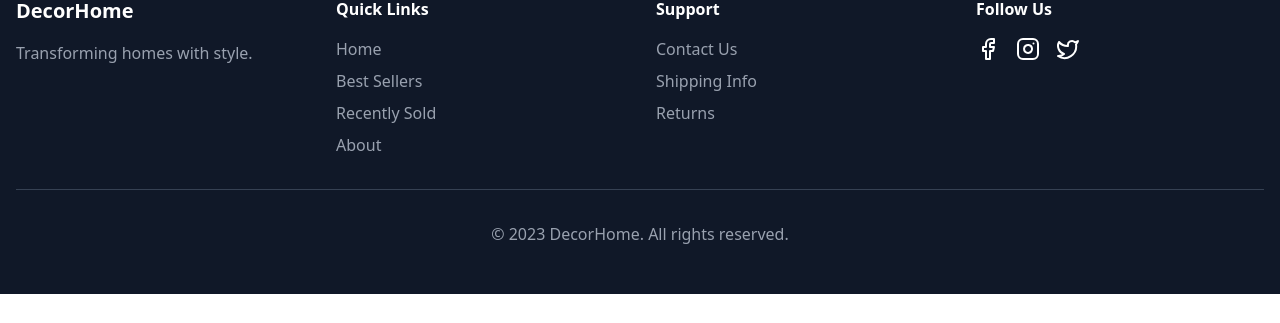
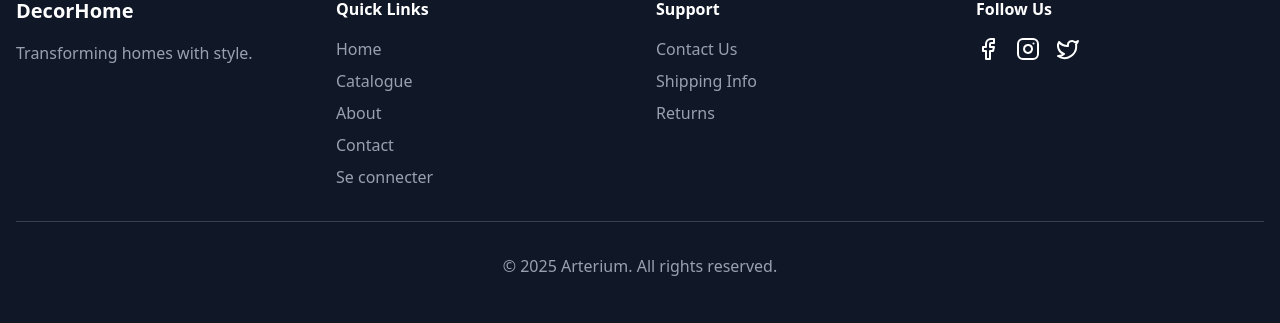
Before and after one commit to younes-elmeskini/Artetium, a Next.js app: page / in a window 1280 px wide. Shown: the part 2669-2992 px from the top of the page. Before the commit the page ends 2963 px from the top, so only its background shows below. Built offline with nearby package versions, Linux system fonts and the light colour scheme; no server answers; the database is empty.

Commit message:
Update footer links and copyright information for improved navigation and branding. Replaced placeholder links with actual routes, added new links for Catalogue and login, updated social media links to point to the official accounts, and changed copyright year and name to reflect the current brand.

```diff
--- a/src/UI/footer.tsx
+++ b/src/UI/footer.tsx
@@ -12,31 +12,32 @@ export default function Footer() {
           <div>
             <h4 className="font-semibold mb-4">Quick Links</h4>
             <ul className="space-y-2 text-gray-400">
-              <li><a href="#hero" className="hover:text-white">Home</a></li>
-              <li><a href="#best-sellers" className="hover:text-white">Best Sellers</a></li>
-              <li><a href="#recently-sold" className="hover:text-white">Recently Sold</a></li>
-              <li><a href="#about" className="hover:text-white">About</a></li>
+              <li><a href="/" className="hover:text-white">Home</a></li>
+              <li><a href="/catalogue" className="hover:text-white">Catalogue</a></li>
+              <li><a href="/about" className="hover:text-white">About</a></li>
+              <li><a href="/contact" className="hover:text-white">Contact</a></li>
+              <li><a href="/auth/login" className="hover:text-white">Se connecter</a></li>
             </ul>
           </div>
           <div>
             <h4 className="font-semibold mb-4">Support</h4>
             <ul className="space-y-2 text-gray-400">
-              <li><a href="#" className="hover:text-white">Contact Us</a></li>
-              <li><a href="#" className="hover:text-white">Shipping Info</a></li>
-              <li><a href="#" className="hover:text-white">Returns</a></li>
+              <li><a href="/contact" className="hover:text-white">Contact Us</a></li>
+              <li><a href="/About" className="hover:text-white">Shipping Info</a></li>
+              <li><a href="/About" className="hover:text-white">Returns</a></li>
             </ul>
           </div>
           <div>
             <h4 className="font-semibold mb-4">Follow Us</h4>
             <div className="flex space-x-4">
-              <a href="#" aria-label="Facebook"><Facebook className="w-6 h-6 hover:text-blue-400" /></a>
-              <a href="#" aria-label="Instagram"><Instagram className="w-6 h-6 hover:text-pink-400" /></a>
-              <a href="#" aria-label="Twitter"><Twitter className="w-6 h-6 hover:text-blue-300" /></a>
+              <a href="https://www.facebook.com/arterium.ma" aria-label="Facebook"><Facebook className="w-6 h-6 hover:text-blue-400" /></a>
+              <a href="https://www.instagram.com/arterium.ma" aria-label="Instagram"><Instagram className="w-6 h-6 hover:text-pink-400" /></a>
+              <a href="https://x.com/arterium_ma" aria-label="Twitter"><Twitter className="w-6 h-6 hover:text-blue-300" /></a>
             </div>
           </div>
         </div>
         <div className="border-t border-gray-700 mt-8 pt-8 text-center text-gray-400">
-          <p>&copy; 2023 DecorHome. All rights reserved.</p>
+          <p>&copy; 2025 Arterium. All rights reserved.</p>
         </div>
       </div>
     </footer>
```
